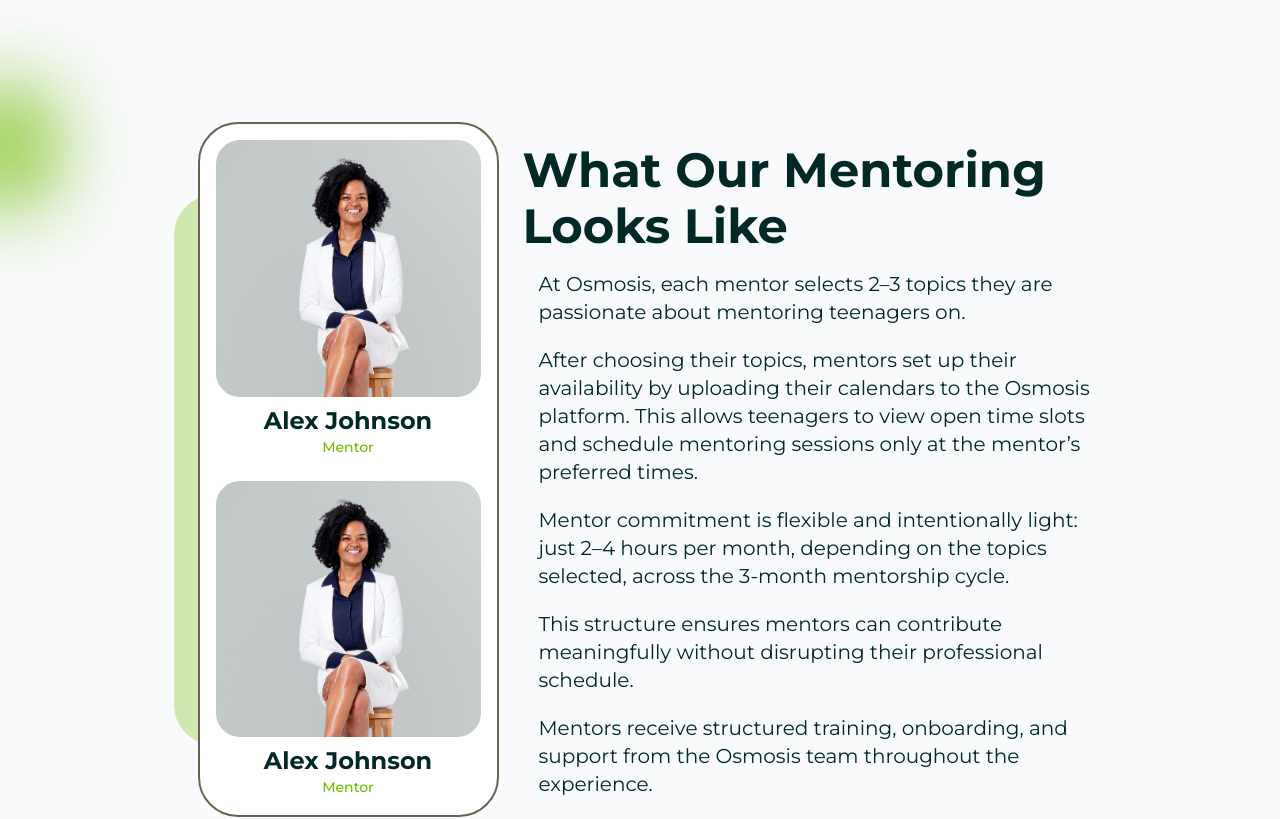
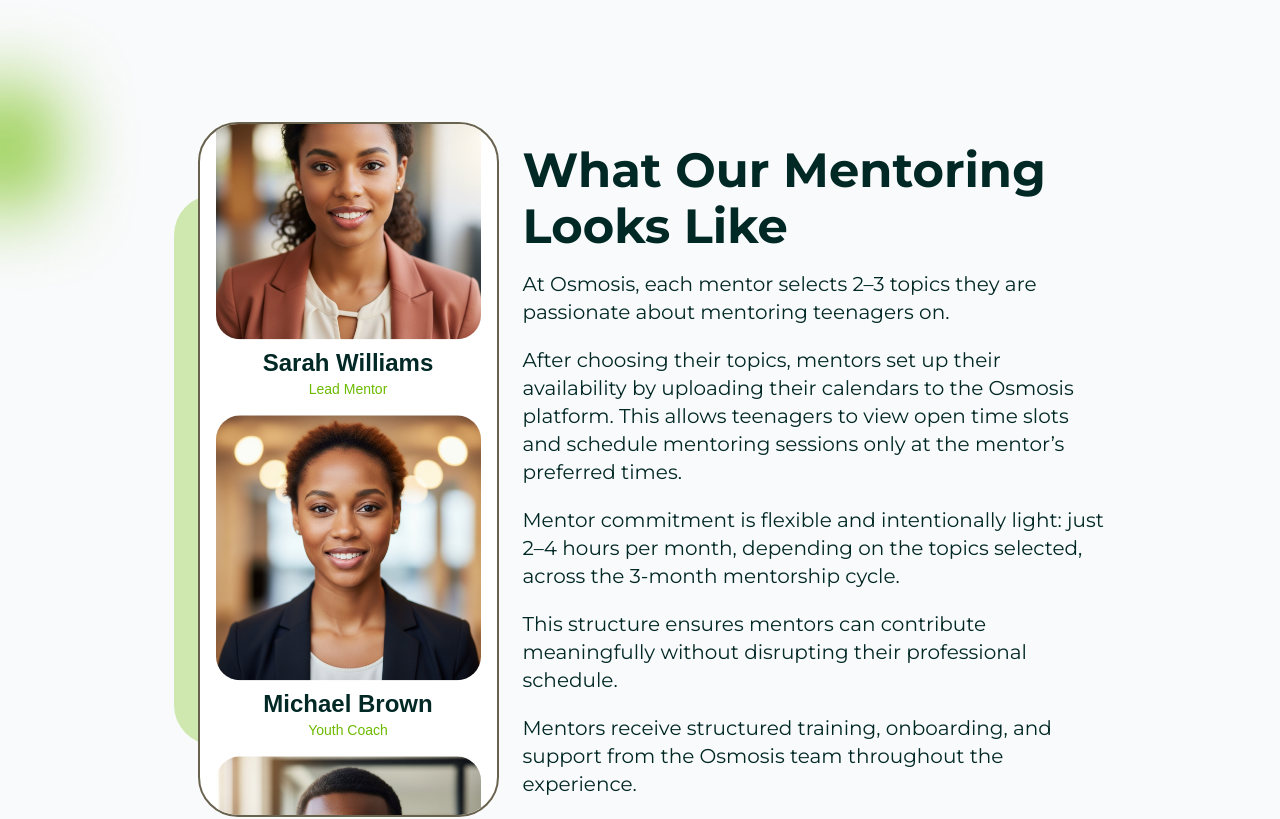
Before and after one commit to geeslane/Osmosis-Frontend, a Next.js app: page /mentor in a window 1280 px wide. Shown: the part 820-1639 px from the top of the page. Built offline with nearby package versions, Linux system fonts and the light colour scheme; no server answers.

Commit message:
fix: made corrections

```diff
--- a/src/app/globals.css
+++ b/src/app/globals.css
@@ -34,6 +34,18 @@
     background-position: center;
     background-repeat: no-repeat;
   }
+}
+@keyframes scrollUp {
+  0% {
+    transform: translateY(0);
+  }
+  100% {
+    transform: translateY(-50%);
+  }
+}
+
+.scroll-vertical {
+  animation: scrollUp 10s linear infinite;
 }
 
 .custom-scrollbar::-webkit-scrollbar {
--- a/src/components/landing/about/Benefits.tsx
+++ b/src/components/landing/about/Benefits.tsx
@@ -16,7 +16,8 @@
           className="text-white"
         >
           <p className="fontbold text-green-100 md:text-2xl">
-            This is the content for The Foundation section.
+            The overwhelming pressure to have it all figured out leads to
+            anxiety and a fragile sense of self.{' '}
           </p>
         </AccordionItem>
         <AccordionItem
@@ -24,7 +25,8 @@
           className="text-white "
         >
           <p className="fontbold text-green-100 md:text-2xl">
-            This is the content for The Foundation section.
+            From big life decisions to daily habits, indecision creates stress
+            and inaction.
           </p>
         </AccordionItem>
         <AccordionItem
@@ -33,16 +35,18 @@
           className="text-white "
         >
           <p className="fontbold text-green-100 md:text-2xl">
-            This is the content for The Foundation section.
+            The path after high school feels like a fog, leading to
+            procrastination or a lack of ownership.
           </p>
         </AccordionItem>
         <AccordionItem
           subcolor={'#6cbb01'}
-          title={`"They lack motivation and direction for the future."`}
+          title={`"They need positive role models outside the family."`}
           className="text-white  border-none"
         >
           <h3 className="fontbold text-green-100 ">
-            This is the content for The Foundation section.
+            They feel alone in their struggles and are heavily influenced by
+            their immediate peer circle.
           </h3>
         </AccordionItem>
       </div>
--- a/src/components/landing/home/Transformation.tsx
+++ b/src/components/landing/home/Transformation.tsx
@@ -14,13 +14,22 @@
         </h3>
         <div>
           <AccordionItem className="" title="The Foundation">
-            This is the content for The Foundation section.
+            Discovering Their Core Identity. They start by looking inward to
+            build an unshakeable foundation of self-awareness. They&#39;ll
+            define their values, identify their unique strengths, and craft a
+            personal mission statement that will act as their North Star.{' '}
           </AccordionItem>
           <AccordionItem title="The Framework">
-            This is the content for The Foundation section.
+            Building Tools for Life. With a clear identity, they&#39;ll build
+            the practical skills to navigate the world. This includes expert-led
+            masterclasses on habit formation, effective communication, emotional
+            resilience, and even the basics of financial literacy.{' '}
           </AccordionItem>
           <AccordionItem className="border-none" title="The Launchpad">
-            This is the content for The Foundation section.
+            Leading Their Own Future Finally, they turn their vision into a
+            plan. They&#39;ll learn the principles of self-leadership, time
+            management, and goal setting, culminating in a 5-year personal
+            growth plan they can start executing on day one.{' '}
           </AccordionItem>
         </div>
       </div>
--- a/src/components/landing/mentor/LookLike.tsx
+++ b/src/components/landing/mentor/LookLike.tsx
@@ -1,71 +1,81 @@
+'use client';
+import { mentors } from '@/utils/data';
 import Image from 'next/image';
-import React from 'react';
+import React, { useEffect, useState } from 'react';
 
 export default function LookLike() {
+  const [index, setIndex] = useState(0);
+
+  useEffect(() => {
+    const interval = setInterval(() => {
+      setIndex((prev) => (prev + 1) % mentors.length);
+    }, 4000);
+
+    return () => clearInterval(interval);
+  }, []);
+
   return (
-    <div className="lg:-mt-40 lg:mb-40 flex md:max-w-[1133px] md:mx-auto gap-12 font-montserrat montserrat  md:px-10 items-center lg:px-[100px]">
-      <div className="md:flex-1/3 lg:flex hidden  ">
+    <div className="lg:-mt-40 lg:mb-40 flex md:max-w-[1133px] md:mx-auto gap-12 font-montserrat md:px-10 items-center lg:px-[100px]">
+      <div className="md:flex-1/3 lg:flex hidden">
         <div className="relative hidden md:flex items-center">
-          <div className="bg-white flex flex-col gap-6 border-[#68624E] p-4 border-2 w-[301px] ml-6 absolute h-[695px] rounded-[40px]">
-            <div className="flex justify-center items-center flex-col gap-2">
+          <div className="bg-white flex flex-col gap-6 border-[#68624E] p-4 border-2 w-[301px] ml-6 absolute h-[695px] rounded-[40px] overflow-hidden">
+            <div
+              className="transition-all duration-700 ease-in-out"
+              style={{ transform: `translateY(-${index * 30}%)` }}
+            >
+              {mentors.map((m, i) => (
+                <div
+                  key={i}
+                  className="flex justify-center items-center flex-col gap-2 py-2"
+                >
                   <Image
-                src="/image/mentor1.jpg"
-                alt=""
+                    src={m.image}
+                    alt={m.name}
                     width={200}
                     height={100}
                     className="rounded-3xl h-full w-full"
                   />
                   <div className="flex flex-col items-center">
                     <h3 className="text-green-200 text-2xl font-bold">
-                  Alex Johnson
+                      {m.name}
                     </h3>
-                <h3 className="text-green-100 text-sm font-medium">Mentor</h3>
+                    <h3 className="text-green-100 text-sm font-medium">
+                      {m.role}
+                    </h3>
                   </div>
                 </div>
-            <div className="flex justify-center items-center flex-col gap-2">
-              <Image
-                src="/image/mentor1.jpg"
-                alt=""
-                width={200}
-                height={100}
-                className="rounded-3xl h-full w-full"
-              />
-              <div className="flex flex-col items-center">
-                <h3 className="text-green-200 text-2xl font-bold">
-                  Alex Johnson
-                </h3>
-                <h3 className="text-green-100 text-sm font-medium">Mentor</h3>
+              ))}
             </div>
           </div>
-          </div>
-          <div className="bg-[#CFE8AF] w-[301px] h-[550px] rounded-[40px] "></div>
+          <div className="bg-[#CFE8AF] w-[301px] h-[550px] rounded-[40px]"></div>
         </div>
       </div>
+
       <div className="md:flex-2/3 gap-4 flex flex-col md:max-w-[751px] ">
         <h3 className="font-montserrat text-green-200 montserrat text-[24px] md:leading-14   md:text-[48px]   font-bold  lg:text-start text-center  ">
           What Our Mentoring Looks Like{' '}
         </h3>
-        <div className="flex flex-col gap-5">
-          <p className="text-black-200 montserrat px-4  lg:text-start text-center  md:text-xl">
+        <div className="flex flex-col gap-5 md:px-0 px-4">
+          <p className="text-black-200 montserrat   lg:text-start text-center  md:text-xl">
             At Osmosis, each mentor selects 2–3 topics they are passionate about
             mentoring teenagers on.
           </p>
-          <p className="text-black-200 montserrat px-4  lg:text-start text-center  md:text-xl">
+          <p className="text-black-200 montserrat lg:text-start text-center  md:text-xl">
             After choosing their topics, mentors set up their availability by
             uploading their calendars to the Osmosis platform. This allows
             teenagers to view open time slots and schedule mentoring sessions
             only at the mentor’s preferred times.
           </p>
-          <p className="text-black-200 montserrat px-4  lg:text-start text-center  md:text-xl">
+          <p className="text-black-200 montserrat   lg:text-start text-center  md:text-xl">
             Mentor commitment is flexible and intentionally light: just 2–4
             hours per month, depending on the topics selected, across the
             3-month mentorship cycle.
           </p>
-          <p className="text-black-200 montserrat px-4  lg:text-start text-center  md:text-xl">
+          <p className="text-black-200 montserrat  lg:text-start text-center  md:text-xl">
             This structure ensures mentors can contribute meaningfully without
             disrupting their professional schedule.
           </p>
-          <p className="text-black-200 montserrat px-4  lg:text-start text-center  md:text-xl">
+          <p className="text-black-200 montserrat   lg:text-start text-center  md:text-xl">
             Mentors receive structured training, onboarding, and support from
             the Osmosis team throughout the experience.
           </p>
--- a/src/components/landing/mentor/MentorHero.tsx
+++ b/src/components/landing/mentor/MentorHero.tsx
@@ -33,7 +33,7 @@
               Transform a Teen’s Life and Shape The Next Generation.
             </h3>
 
-            <p className="text-black-200 montserrat px-4  lg:text-start text-center  md:text-xl">
+            <p className="text-black-200 montserrat px-4 md:px-0  lg:text-start text-center  md:text-xl">
               We are looking for experienced teen coaches, mentors, and
               professionals passionate about teenagers to guide them through
               their journey of self-discovery. Your experience could be their
--- a/src/utils/data.js
+++ b/src/utils/data.js
@@ -10,6 +10,29 @@
   '/reviews/user2.png',
   '/reviews/user3.png',
   '/reviews/user.png',
+];
+
+export const mentors = [
+  {
+    image: '/image/mentor1.jpg',
+    name: 'Alex Johnson',
+    role: 'Mentor',
+  },
+  {
+    image: '/image/prod1.jpg',
+    name: 'Sarah Williams',
+    role: 'Lead Mentor',
+  },
+  {
+    image: '/image/prod.jpg',
+    name: 'Michael Brown',
+    role: 'Youth Coach',
+  },
+  {
+    image: '/image/prod2.jpg',
+    name: 'Michael Brown',
+    role: 'Youth Coach',
+  },
 ];
 
 export const IMAGES = [
```
Also changed, not shown: src/components/landing/mentor/HowMentorWorks.tsx (+16 -8 lines). Lines whose indentation alone changed are shown as unchanged.
